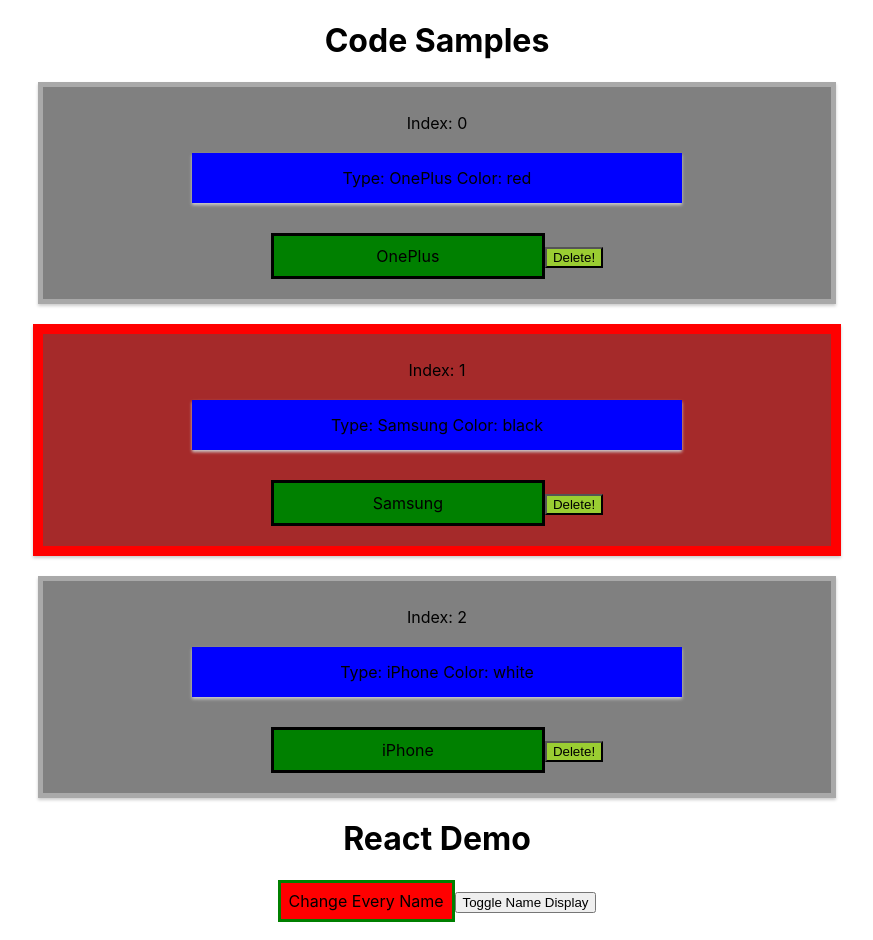
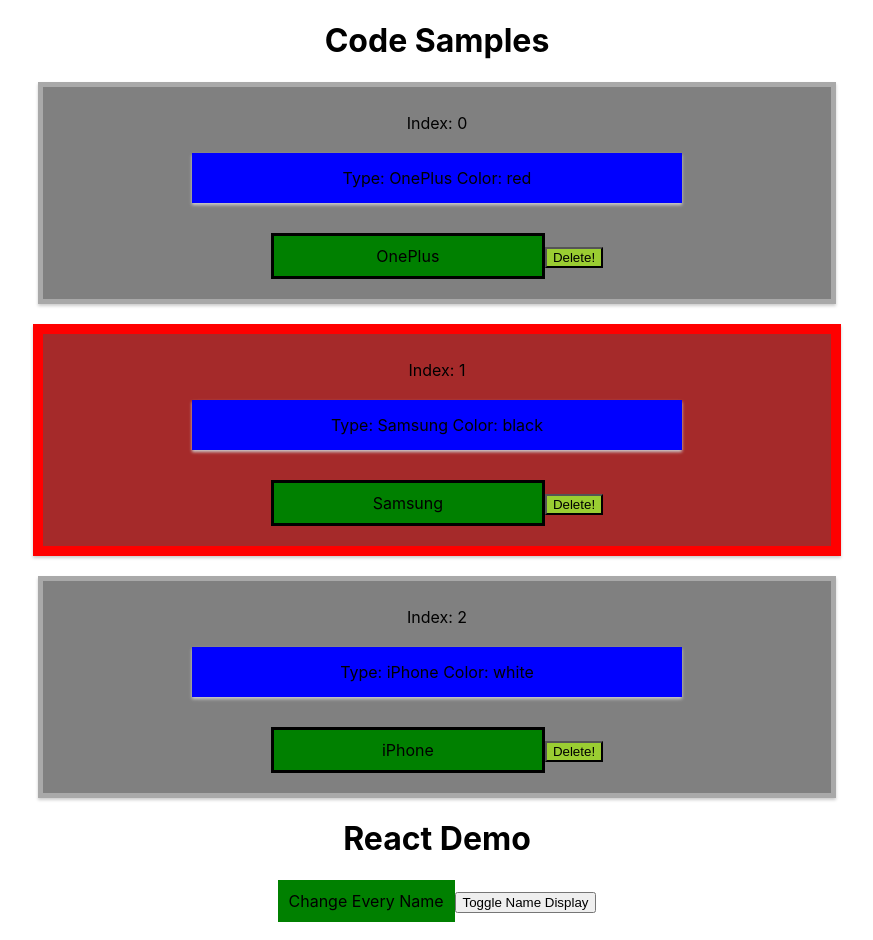
Before and after one commit to asszem/React-The-Complete-Guide-Udemy, a React (Create React App) app: page / in a window 1280 px wide. Shown: the top 940 px of the page, without its empty margins (203-1076 px from the left). Built offline with nearby package versions, Linux system fonts and the light colour scheme.

Commit message:
Add Radium to Code Sample

```diff
--- a/package.json
+++ b/package.json
@@ -13,7 +13,7 @@
     "web-vitals": "^0.2.4"
   },
   "scripts": {
-    "start": "react-scripts start",
+    "start": "set PORT=3001 && react-scripts start",
     "build": "react-scripts build",
     "test": "react-scripts test",
     "eject": "react-scripts eject"
--- a/src/App.js
+++ b/src/App.js
@@ -1,4 +1,4 @@
-import React, { Component } from 'react';
+import React, { Component } from 'react'; // Import the default export from React and then import a named export called Component
 // extension is required from any non .js file
 import './App.css';
 // this is using the default export from Person.js
@@ -72,14 +72,13 @@ class App extends Component {
   render() {
     // must be inside the render() {...} otherwise const won't be allowed to be used
     const inlineStyle = {
-      backgroundColor: 'green',
+      backgroundColor: 'gray',
       font: 'inherit',
       border: '3px solid green',
       padding: '8px',
       cursor: 'pointer',
       ':hover': { // a pseudo selector enabled by Radium
-          backgroundColor: 'lightgreen',
-          color: 'yellow'
+        backgroundColor: 'darkgray',
       }
     };
 
@@ -106,18 +105,17 @@ class App extends Component {
         </div>
       );
 
-    inlineStyle.backgroundColor='red';
+      inlineStyle.backgroundColor = 'green';
+      inlineStyle[':hover'] = {
+        backgroundColor: 'darkgreen',
+      }
     }
 
-    inlineStyle[':hover'] = {
-      backgroundColor: 'darkgreen',
-      color: 'magenta'
-    }
-    const classes=[];
-    if (this.state.persons.length<=2){
+    const classes = [];
+    if (this.state.persons.length <= 2) {
       classes.push('red');
     }
-    if (this.state.persons.length<=1){
+    if (this.state.persons.length <= 1) {
       classes.push('redBorder')
     }
 
--- a/src/Code Samples/Components/FunctionBasedComponent.js
+++ b/src/Code Samples/Components/FunctionBasedComponent.js
@@ -1,4 +1,6 @@
 import React, { Component } from 'react';
+import Radium from 'radium';
+
 const functionBasedComponent = (props) => {
   const inputClassName = {
     backgroundColor: 'green',
@@ -9,6 +11,10 @@ const functionBasedComponent = (props) => {
     cursor: 'pointer',
     textAlign: 'center',
     margin: '10px auto',
+    ':hover': { // a pseudo selector enabled by Radium
+      backgroundColor: 'lightgreen',
+      color: 'yellow'
+    }
   };
   return (
     <div className={props.stylePhones}>
@@ -22,4 +28,4 @@ const functionBasedComponent = (props) => {
   );
 };
 
-export default functionBasedComponent;
+export default Radium(functionBasedComponent);
```
